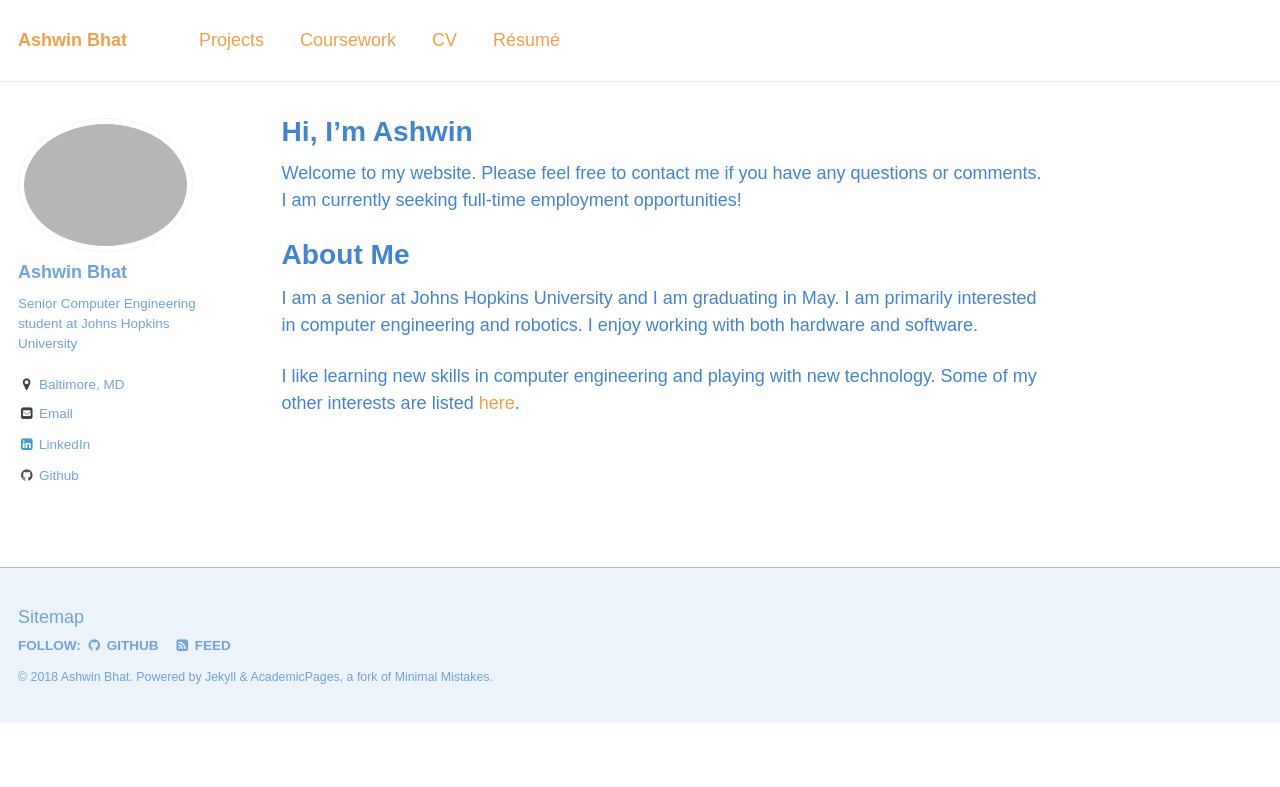
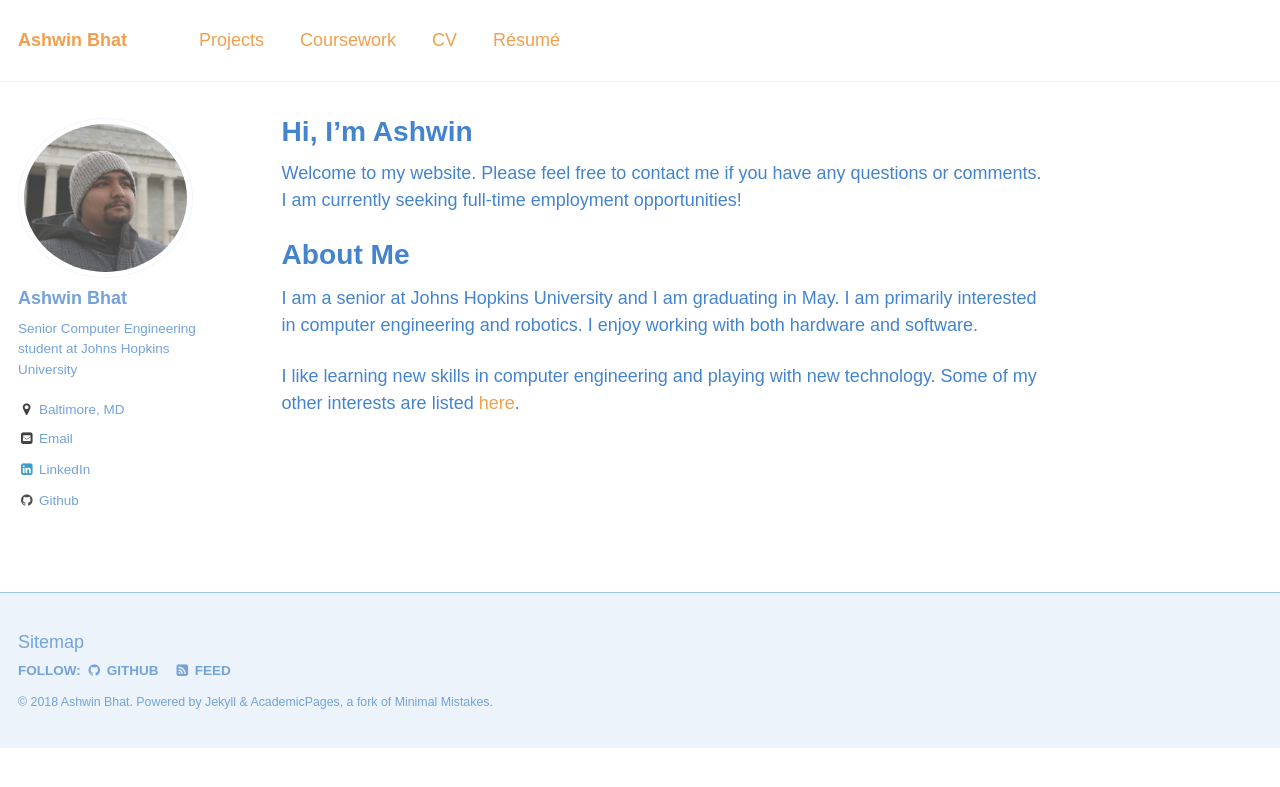
Before and after one commit to The-Shwin/the-shwin.github.io, a Jekyll site: the page built from _pages/about.md, in a window 1280 px wide. Shown: the top 787 px of the page. Built offline with Jekyll 4.4.1, drawn with Linux system fonts in a browser that asks for light colours; some web fonts are replaced.

Commit message:
Update _config.yml

```diff
--- a/_config.yml
+++ b/_config.yml
@@ -81,7 +81,7 @@ analytics:
 # Site Author
 author:
   name             : "Ashwin Bhat"
-  avatar           : "temp_profile.jpg"
+  avatar           : "temp_profile.PNG"
   bio              : "Senior Computer Engineering student at Johns Hopkins University"
   location         : "Baltimore, MD"
   employer         :
```
